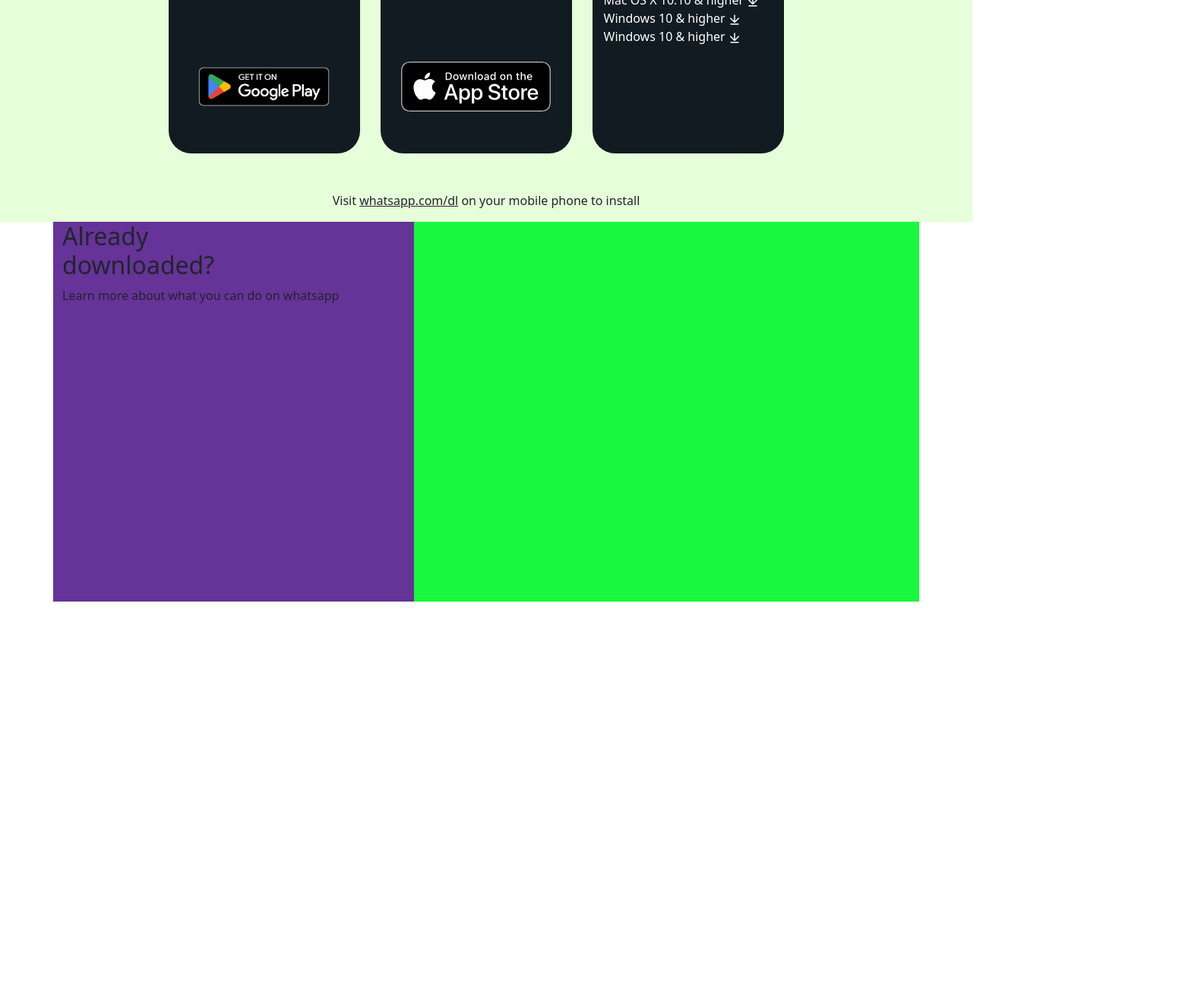
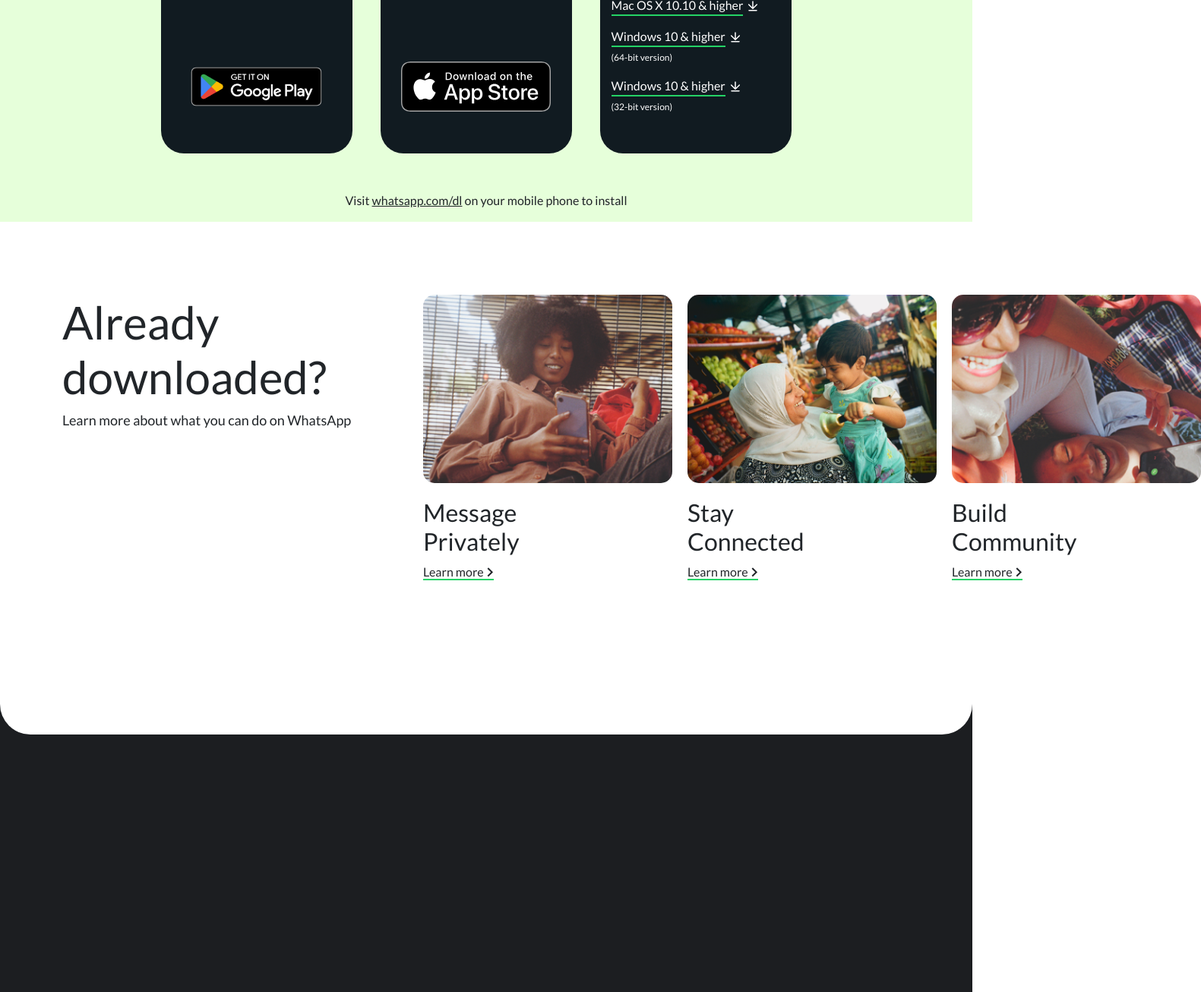
Before and after one commit to Vineeth-Kolichal/whatsapp-download-responsive-clone, a plain HTML site: page index.html in a window 1280 px wide. Shown: the part 564-1870 px from the top of the page at 76% size, 1581 px wide, since content can reach past the window. Before the commit the page ends 1491 px from the top, so only its background shows below. Drawn offline with Linux system fonts and the light colour scheme.

Commit message:
half completed

```diff
--- a/assets/css/style.css
+++ b/assets/css/style.css
@@ -1,7 +1,7 @@
 @import url('https://fonts.googleapis.com/css2?family=Lato:ital,wght@0,100;0,300;0,400;0,700;0,900;1,100;1,300;1,400;1,700;1,900&display=swap');
 
 body {
-    font-family: 'Lato', sans-serif;
+    font-family: 'Lato', sans-serif !important;
 }
 
 .downlaod-btn {
@@ -68,14 +68,28 @@ body {
         padding-top: 20px;
         font-size: 16px !important;
     }
-    #download-whatsapp
-    {
+
+    #download-whatsapp {
         font-size: 32px !important;
     }
-    .cards{
+
+    .cards {
         display: flex;
         justify-content: center;
         margin: 5px;
+    }
+    nav .navbar-toggler
+    {
+        position: absolute;
+        left: 0;
+    }
+    #whatsapp-logo
+    {
+       margin-left: 40px;
+    }
+    .down-btn-div
+    {
+        width: 23px;
     }
 
 }
@@ -98,6 +112,10 @@ body {
 
 }
 
+/* .row
+{
+    font-family: 'Lato', sans-serif !important;
+} */
 .what-web-div {
     /* display: inline-block; */
     text-align: center;
@@ -140,14 +158,13 @@ body {
         max-width: 1080px !important;
     }
 }
-@media (max-width: 991px)
-{
-    .sec1
-    {
-        height:1670px !important;
+
+@media (max-width: 991px) {
+    .sec1 {
+        height: 1670px !important;
     }
-    #visit-download
-    {
+
+    #visit-download {
         margin-top: 814px !important;
     }
 }
@@ -159,20 +176,20 @@ body {
 #stay-conn-div {
     padding-left: 69px;
 }
-.three-cards
-{
+
+.three-cards {
     display: flex;
     justify-content: center;
     height: 388px;
 }
-.cards
-{
+
+.cards {
     height: 388px;
     width: 268px;
-    margin-bottom:1px 5px 20px 5px;
+    margin: 1px 5px 20px 5px;
 }
-.card-inner
-{
+
+.card-inner {
     height: 388px;
     width: 252px;
     background-color: #111b21;
@@ -182,49 +199,157 @@ body {
 
 
 }
-.card-inner h6{
+
+.card-inner h6 {
     text-align: center;
     font-size: 12px;
     /* display: block; */
     height: 10px;
 }
-.card-inner h3
-{
+
+.card-inner h3 {
     text-align: center;
     font-size: 48px;
     font-weight: 400;
     /* display: block; */
 }
-.card-inner p
-{
+
+.card-inner p {
     font-size: 12px;
     text-align: center;
 }
-.card-inner img
+.desktop-os
 {
+    border-bottom: solid 2px #25d366;
+    font-size: 16px !important;
+    margin-right: 5px;
+    margin-bottom: 0;
+
+}
+.d-o-span
+{
+    display: flex;
+    margin-top: 15px;
+}
+.d-o-span svg{
+    margin-top: 5px;
+}
+.bit-ver
+{
+    font-size: 12px;
+}
+.card-inner img {
     width: 197px;
     height: 76px;
     margin: 93px 0px 0px 12px;
 }
-.privacy-policy
-{
+
+.privacy-policy {
     font-size: 12px;
 }
-.card-inner:hover
-{
+
+.card-inner:hover {
     background-color: #25d366;
     color: black;
 }
-#visit-download
-{
+
+#visit-download {
     text-align: center;
     margin-top: 50px;
 }
-.navbar-nav-sec
-{
+
+.navbar-nav-sec {
     --bs-bg-opacity: .5;
 }
-.sec2
-{
+
+.sec2 {
     height: 635px;
 }
+
+.bottom-section {
+    height: 400px;
+
+    background-color: #1c1e21;
+}
+
+.rounded-div {
+    height: 40px;
+    background-color: white;
+    border-bottom-left-radius: 80px 80px;
+    border-bottom-right-radius: 80px 80px;
+}
+
+.already-dnd {
+    /* height: 400px; */
+    /* background-color: aqua; */
+    font-family: 'Lato', sans-serif;
+
+}
+
+.photo-list {
+    height: 400px;
+    /* background-color: #25d366; */
+    display: inline-block;
+}
+
+.already-dnd h2 {
+    font-size: 60px;
+    font-weight: 400;
+
+}
+
+.already-dnd p {
+    font-size: 18px;
+}
+
+.hor-img-list {
+    display: inline-block;
+    /* width: 328px; */
+    height: 400px;
+    margin-right: 20px;
+    padding: 0;
+}
+
+.hor-img-list h3 {
+    font-size: 32px;
+    margin-top: 20px;
+}
+
+.hor-img-list span {
+    font-size: 16px;
+    border-bottom: solid 2px #25d366;
+}
+
+.hor-img-list img {
+    width: 328px;
+    height: 248px;
+    margin: 0px;
+    border-radius: 15px;
+}
+
+.photo-wrapper {
+    display: flex;
+}
+
+@media (max-width:580px) {
+    .hor-img-list img {
+        width: 164px;
+        height: 124px;
+    }
+
+    .hor-img-list h3 {
+        font-size: 24px;
+        margin-top: 18px;
+    }
+
+    .hor-img-list span {
+        font-size: 15px;
+    }
+}
+
+@media (max-width:992px) {
+    .hor-img-list img {
+        width: 220px;
+        height: 160px;
+    }
+}
--- a/index.html
+++ b/index.html
@@ -5,6 +5,7 @@
     <meta charset="UTF-8">
     <meta http-equiv="X-UA-Compatible" content="IE=edge">
     <meta name="viewport" content="width=device-width, initial-scale=1.0">
+    <link rel="shortcut icon" href="https://static.whatsapp.net/rsrc.php/v3/yz/r/ujTY9i_Jhs1.png">
     <link rel="stylesheet" href="assets/css/style.css">
     <link rel="stylesheet" href="bootstrap/css/bootstrap.min.css">
     <link rel="stylesheet" href="https://cdnjs.cloudflare.com/ajax/libs/font-awesome/6.2.1/css/all.min.css"
@@ -18,7 +19,7 @@
     <header class="header-sec">
         <nav class="navbar navbar-expand-lg navbar-light  bg-white fixed-top navbar-nav-sec bg-opacity-50">
             <div class="container-fluid justify-content-between">
-                <div><a class="navbar-brand" href="#"><img id="whatsapp-logo" src="assets/image/DSxOAUB0raA.png"
+                <div class="whatsapp-logo-div"><a class="navbar-brand" href="#"><img id="whatsapp-logo" src="assets/image/DSxOAUB0raA.png"
                             alt=""></a></div>
                 <button class="navbar-toggler border-0" type="button" data-bs-toggle="collapse"
                     data-bs-target="#navbarSupportedContent" aria-controls="navbarSupportedContent"
@@ -85,7 +86,7 @@
                     </div>
 
                     <div class="three-cards row">
-                        <div class="col-lg-3 col-6 cards">
+                        <div class="col-lg-3 col-12 col-md-6 cards">
                             <div class="card-inner">
                                 <div>
                                     <h6>Mobile</h6>
@@ -102,7 +103,7 @@
 
                             </div>
                         </div>
-                        <div class="col-lg-3 col-6 cards">
+                        <div class="col-lg-3 col-12 col-md-6 cards">
                             <div class="card-inner">
                                 <div>
                                     <h6>Mobile</h6>
@@ -119,11 +120,11 @@
                             </div>
 
                         </div>
-                        <div class="col-lg-3 col-12 cards">
+                        <div class="col-lg-3 col-12 col-md-12 cards">
                             <div class="card-inner">
                                 <h6>Desktop</h6>
                                 <h3>Supported Version</h3>
-                                <span>Mac OS X 10.10 & higher
+                                <span class="d-o-span"><p class="desktop-os">Mac OS X 10.10 & higher</p>
                                     <svg width="16" height="16" viewBox="0 0 16 16" fill="none"
                                         class="_wauiIcon__download-alternative _agnt _9u4c">
                                         <path fill-rule="evenodd" clip-rule="evenodd"
@@ -134,8 +135,20 @@
                                             fill="currentColor"></path>
                                     </svg>
                                 </span>
-                                <span>
-                                    Windows 10 & higher
+                                <span class="d-o-span">
+                                   <p class="desktop-os"> Windows 10 & higher</p>
+                                    <svg width="16" height="16" viewBox="0 0 16 16" fill="none"
+                                        class="_wauiIcon__download-alternative _agnt _9u4c">
+                                        <path fill-rule="evenodd" clip-rule="evenodd"
+                                            d="M13.75 13.75C13.75 14.1642 13.4142 14.5 13 14.5L3 14.5C2.58579 14.5 2.25 14.1642 2.25 13.75C2.25 13.3358 2.58579 13 3 13L13 13C13.4142 13 13.75 13.3358 13.75 13.75Z"
+                                            fill="currentColor"></path>
+                                        <path fill-rule="evenodd" clip-rule="evenodd"
+                                            d="M8.7487 2C8.7487 1.58579 8.41291 1.25 7.9987 1.25C7.58448 1.25 7.2487 1.58579 7.2487 2L7.2487 9.53955L3.19233 5.51449C2.89831 5.22274 2.42344 5.22458 2.13168 5.5186C1.83993 5.81263 1.84177 6.2875 2.13579 6.57925L7.46912 11.8714C7.76154 12.1616 8.23325 12.1616 8.52567 11.8714L13.859 6.57926C14.153 6.2875 14.1549 5.81263 13.8631 5.5186C13.5714 5.22458 13.0965 5.22274 12.8025 5.51449L8.7487 9.53697L8.7487 2Z"
+                                            fill="currentColor"></path>
+                                    </svg>
+                                </span >
+                                <span class="bit-ver">(64-bit version)</span>
+                                <span class="d-o-span"><p class="desktop-os">Windows 10 & higher</p>
                                     <svg width="16" height="16" viewBox="0 0 16 16" fill="none"
                                         class="_wauiIcon__download-alternative _agnt _9u4c">
                                         <path fill-rule="evenodd" clip-rule="evenodd"
@@ -146,43 +159,63 @@
                                             fill="currentColor"></path>
                                     </svg>
                                 </span>
-                                <span>Windows 10 & higher
-                                    <svg width="16" height="16" viewBox="0 0 16 16" fill="none"
-                                        class="_wauiIcon__download-alternative _agnt _9u4c">
-                                        <path fill-rule="evenodd" clip-rule="evenodd"
-                                            d="M13.75 13.75C13.75 14.1642 13.4142 14.5 13 14.5L3 14.5C2.58579 14.5 2.25 14.1642 2.25 13.75C2.25 13.3358 2.58579 13 3 13L13 13C13.4142 13 13.75 13.3358 13.75 13.75Z"
-                                            fill="currentColor"></path>
-                                        <path fill-rule="evenodd" clip-rule="evenodd"
-                                            d="M8.7487 2C8.7487 1.58579 8.41291 1.25 7.9987 1.25C7.58448 1.25 7.2487 1.58579 7.2487 2L7.2487 9.53955L3.19233 5.51449C2.89831 5.22274 2.42344 5.22458 2.13168 5.5186C1.83993 5.81263 1.84177 6.2875 2.13579 6.57925L7.46912 11.8714C7.76154 12.1616 8.23325 12.1616 8.52567 11.8714L13.859 6.57926C14.153 6.2875 14.1549 5.81263 13.8631 5.5186C13.5714 5.22458 13.0965 5.22274 12.8025 5.51449L8.7487 9.53697L8.7487 2Z"
-                                            fill="currentColor"></path>
-                                    </svg>
-                                </span>
-
+                                <span class="bit-ver">(32-bit version)</span>
                             </div>
-
                         </div>
-
                     </div>
                     <div class="col-12">
                         <p id="visit-download">Visit <u>whatsapp.com/dl</u> on your mobile phone to install</p>
                     </div>
                 </div>
+            </div>
+        </div>
+    </section>
+    <section class="sec2">
+        <div class="container">
+            <div class="row" style="padding-top: 96px;">
+                <div class="col-lg-5 col-12 already-dnd">
+                    <h2>Already <br>downloaded?</h2>
+                    <p>Learn more about what you can do on WhatsApp</p>
+                </div>
+                <div class="col-lg-7 col-12 photo-list">
+                    <div class="photo-wrapper">
+                        <div class="hor-img-list">
+                            <img src="assets/image/0.png" alt="" class="hor-img-list">
+                            <div>
+                                <h3>Message <br> Privately</h3>
+                            </div>
+                            <span>Learn more <svg class="_abjs _agnt _9u4c" width="10" height="15" viewBox="0 0 10 18" fill="none"><path d="M0.879395 13.0463L6.41356 7.5L0.879395 1.95375L2.58314 0.25L9.83315 7.5L2.58314 14.75L0.879395 13.0463Z" fill="currentColor"></path></svg></span>
+                        </div>
+                        <div class="hor-img-list">
+                            <img src="assets/image/1.png" alt="" class="hor-img-list">
+                            <div>
+                                <h3>Stay <br>Connected</h3>
+                            </div>
+                            <span>Learn more <svg class="_abjs _agnt _9u4c" width="10" height="15" viewBox="0 0 10 18" fill="none"><path d="M0.879395 13.0463L6.41356 7.5L0.879395 1.95375L2.58314 0.25L9.83315 7.5L2.58314 14.75L0.879395 13.0463Z" fill="currentColor"></path></svg></span>
+                        </div>
+                        <div class="hor-img-list">
+                            <img src="assets/image/2.png" alt="" class="hor-img-list">
+                            <div>
+                                <h3>Build<br>Community</h3>
+                            </div>
+                            <span>Learn more <svg class="_abjs _agnt _9u4c" width="10" height="15" viewBox="0 0 10 18" fill="none"><path d="M0.879395 13.0463L6.41356 7.5L0.879395 1.95375L2.58314 0.25L9.83315 7.5L2.58314 14.75L0.879395 13.0463Z" fill="currentColor"></path></svg></span>
+                        </div>
+                    </div>
+
+                </div>
 
             </div>
         </div>
+        </div>
     </section>
+    <section class="aa">
+        <div class="bottom-section">
+            <div class="">
+                <div class="rounded-div"></div>
+            </div>
+        </div>
 
-    <section class="sec2">
-        <div class="container">
-            <div class="row">
-                <div style="background-color: rebeccapurple; height: 500px;" class="col-lg-5 col-12">
-                <h2>Already <br>downloaded?</h2>
-                <p>Learn more about what you can do on whatsapp</p>
-                </div>
-                <div style="background-color: rgb(24, 248, 62); height: 500px;" class="col-lg-7 col-12"></div>
-            </div>
 
-        </div>
     </section>
     <script src="bootstrap/js/bootstrap.bundle.min.js"></script>
 </body>
```
Also changed, not shown: assets/image/0.png (added), assets/image/1.png (added), assets/image/2.png (added), assets/image/3.png (added), assets/image/4.png (added).
